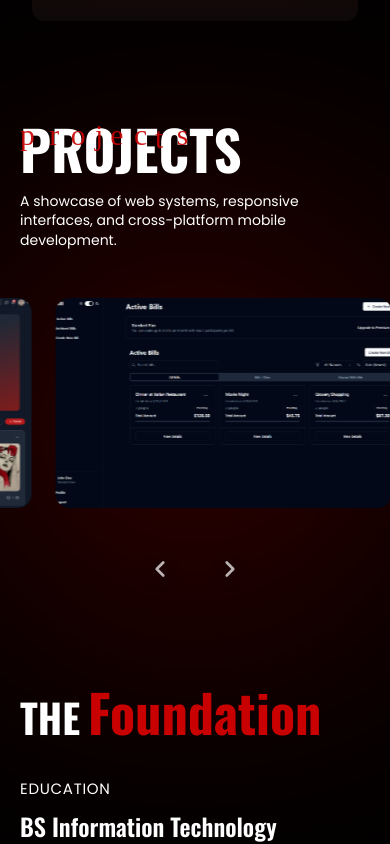
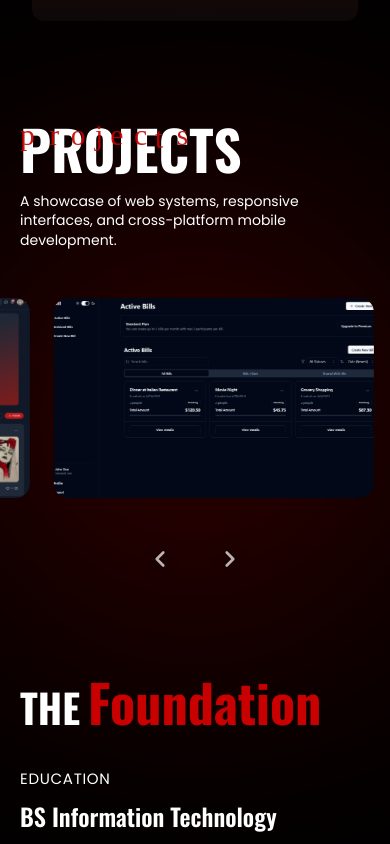
Before and after one commit to JaiAnoba/Portfolio, a React (Vite) app: page / in a window 390 px wide. Shown: the part 2101-2945 px from the top of the page. Built offline with nearby package versions, Linux system fonts and the light colour scheme; a web font is replaced by a local one.

Commit message:
adjusted some things

```diff
--- a/src/components/Contact.css
+++ b/src/components/Contact.css
@@ -89,7 +89,6 @@
   display: flex;
   align-items: center;
   gap: 3rem;
-  flex-wrap: wrap;
 }
 
 .contact-copy {
@@ -100,10 +99,6 @@
   padding: 0;
 }
 
-/* .contact-copy:hover {
-  color: var(--red);
-} */
-
 .contact-copied {
   position: absolute;
   left: 100%;
@@ -111,6 +106,14 @@
   font-size: 0.75rem;
   color: var(--red);
   white-space: nowrap;
+}
+
+.contact-copy img {
+  transition: filter 0.3s ease;
+}
+
+.contact-copy:hover img {
+  filter: invert(18%) sepia(94%) saturate(7252%) hue-rotate(359deg) brightness(100%) contrast(118%);
 }
 
 .contact-socials {
@@ -203,6 +206,7 @@
 
   .contact-email-row {
     gap: 1.25rem;
+    white-space: nowrap;
   }
 
   .contact-email {
--- a/src/components/Projects.css
+++ b/src/components/Projects.css
@@ -90,8 +90,7 @@
   position: relative;
   isolation: isolate;
   flex-shrink: 0;
-  /* Updated width setup: Increased view width coefficient and upscaled structural ceiling limits */
-  width: clamp(320px, 45vw, 680px);
+  width: clamp(320px, 40vw, 580px);
   aspect-ratio: 16 / 10;
   border: none;
   padding: 0;
@@ -302,7 +301,7 @@
   }
 
   .projects-slide {
-    width: clamp(300px, 72vw, 540px);
+    width: clamp(300px, 65vw, 500px);
     transform-origin: center center;
   }
 
@@ -352,7 +351,7 @@
   }
 
   .projects-slide {
-    width: clamp(280px, 78vw, 500px);
+    width: clamp(280px, 72vw, 460px);
   }
 
   .projects-fade {
@@ -392,7 +391,7 @@
   }
 
   .projects-slide {
-    width: clamp(260px, 86vw, 440px);
+    width: clamp(260px, 82vw, 400px);
   }
 
   .projects-fade {
--- a/src/components/Services.css
+++ b/src/components/Services.css
@@ -19,7 +19,7 @@
 .services-title {
   font-family: var(--font-oswald), sans-serif;
   font-weight: 700;
-  font-size: clamp(3.5rem, 8vw, 7.8rem);
+  font-size: clamp(3.5rem, 7vw, 7rem);
   line-height: 0.9;
   margin: 0 0 4rem 0;
   padding: 1px;
```
